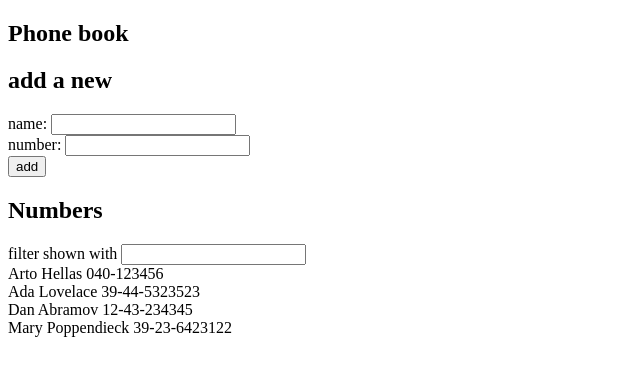
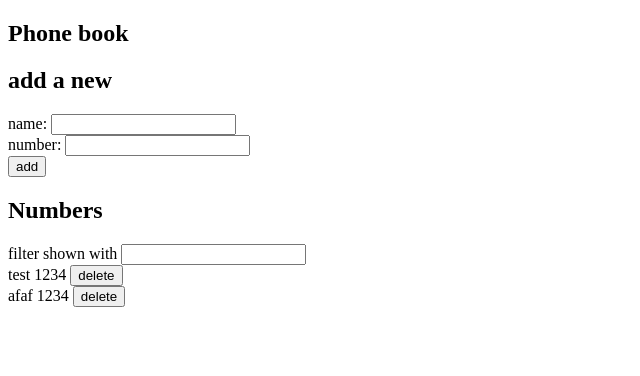
Before and after one commit to JoeriQA/fullstack-open, a React (Vite) app in the folder part2/phonebook/: page / in a window 1280 px wide. Shown: the top 376 px of the page, without its empty margins (0-640 px from the left). Built offline with nearby package versions, Linux system fonts and the light colour scheme; data requests are answered from the project's data file.

Commit message:
added updating and deleting of numbers and calling api

```diff
--- a/part2/phonebook/db.json
+++ b/part2/phonebook/db.json
@@ -1,24 +1,14 @@
 {
   "persons": [
     {
-      "name": "Arto Hellas",
-      "number": "040-123456",
-      "id": "1"
+      "name": "test",
+      "number": "1234",
+      "id": "bGO5voA"
     },
     {
-      "name": "Ada Lovelace",
-      "number": "39-44-5323523",
-      "id": "2"
-    },
-    {
-      "name": "Dan Abramov",
-      "number": "12-43-234345",
-      "id": "3"
-    },
-    {
-      "name": "Mary Poppendieck",
-      "number": "39-23-6423122",
-      "id": "4"
+      "name": "afaf",
+      "number": "1234",
+      "id": "1J4fNbh"
     }
   ]
 }
--- a/part2/phonebook/src/AddNumberForm.jsx
+++ b/part2/phonebook/src/AddNumberForm.jsx
@@ -1,3 +1,4 @@
+import personService from "./services/persons";
 import { useState } from "react";
 
 const AddNumberForm = ({ persons, setPersons }) => {
@@ -7,19 +8,35 @@ const AddNumberForm = ({ persons, setPersons }) => {
   const handleAdd = (event) => {
     event.preventDefault();
 
-    if (persons.some((person) => person.name === newName)) {
-      alert(`${newName} is already added to phone book`);
-      setNewName("");
+    const id = persons.find((person) => person.name === newName).id;
+
+    if (id) {
+      if (
+        confirm(
+          `${newName} is already added to phone book, replace the old number with a new one?`,
+        )
+      ) {
+        const personObject = { name: newName, number: newNumber };
+
+        personService.update(id, personObject).then(() => {
+          setPersons((prevPersons) =>
+            prevPersons.map((p) => (p.id !== id ? p : personObject)),
+          );
+          setNewName("");
+          setNewNumber("");
+        });
+      }
     } else {
-      setPersons(
-        persons.concat({
-          name: newName,
-          number: newNumber,
-          id: persons.length + 1,
-        }),
-      );
-      setNewName("");
-      setNewNumber("");
+      const personObject = {
+        name: newName,
+        number: newNumber,
+      };
+
+      personService.create(personObject).then((response) => {
+        setPersons(persons.concat(response.data));
+        setNewName("");
+        setNewNumber("");
+      });
     }
   };
 
--- a/part2/phonebook/src/App.jsx
+++ b/part2/phonebook/src/App.jsx
@@ -1,5 +1,5 @@
 import { useState, useEffect } from "react";
-import axios from "axios";
+import personService from "./services/persons";
 import AddNumberForm from "./AddNumberForm";
 import NumberList from "./NumberList";
 
@@ -7,7 +7,7 @@ const App = () => {
   const [persons, setPersons] = useState([]);
 
   useEffect(() => {
-    axios.get("http://localhost:3001/persons").then((response) => {
+    personService.getAll().then((response) => {
       setPersons(response.data);
     });
   }, []);
@@ -16,7 +16,7 @@ const App = () => {
     <div>
       <h2>Phone book</h2>
       <AddNumberForm persons={persons} setPersons={setPersons} />
-      <NumberList persons={persons} />
+      <NumberList persons={persons} setPersons={setPersons} />
     </div>
   );
 };
--- a/part2/phonebook/src/NumberList.jsx
+++ b/part2/phonebook/src/NumberList.jsx
@@ -1,7 +1,7 @@
 import { useState } from "react";
 import PersonRow from "./PersonRow";
 
-const NumberList = ({ persons }) => {
+const NumberList = ({ persons, setPersons }) => {
   const [filteredList, setFilteredList] = useState([]);
 
   function filterNumbers(event) {
@@ -22,10 +22,20 @@ const NumberList = ({ persons }) => {
       <div>
         {filteredList.length > 0
           ? filteredList.map((person) => (
-              <PersonRow key={person.id} person={person} />
+              <PersonRow
+                key={person.id}
+                person={person}
+                persons={persons}
+                setPersons={setFilteredList}
+              />
             ))
           : persons.map((person) => (
-              <PersonRow key={person.id} person={person} />
+              <PersonRow
+                key={person.id}
+                person={person}
+                persons={persons}
+                setPersons={setPersons}
+              />
             ))}
       </div>
     </div>
--- a/part2/phonebook/src/PersonRow.jsx
+++ b/part2/phonebook/src/PersonRow.jsx
@@ -1,7 +1,18 @@
-const PersonRow = ({ person }) => {
+import personService from "./services/persons";
+
+const PersonRow = ({ person, persons, setPersons }) => {
+  const handleDeleteClick = () => {
+    if (confirm(`Delete ${person.name} ?`)) {
+      personService.remove(person.id).then(() => {
+        setPersons(persons.filter((p) => p.id !== person.id));
+      });
+    }
+  };
+
   return (
     <div>
-      {person.name} {person.number}
+      {person.name} {person.number}{" "}
+      <button onClick={handleDeleteClick}>delete</button>
     </div>
   );
 };
--- /dev/null
+++ b/part2/phonebook/src/services/persons.js
@@ -0,0 +1,25 @@
+import axios from "axios";
+const baseUrl = "http://localhost:3001/persons";
+
+const getAll = () => {
+  return axios.get(baseUrl);
+};
+
+const create = (newObject) => {
+  return axios.post(baseUrl, newObject);
+};
+
+const update = (id, newObject) => {
+  return axios.put(`${baseUrl}/${id}`, newObject);
+};
+
+const remove = (id) => {
+  return axios.delete(`${baseUrl}/${id}`);
+};
+
+export default {
+  getAll: getAll,
+  create: create,
+  update: update,
+  remove: remove,
+};
```
